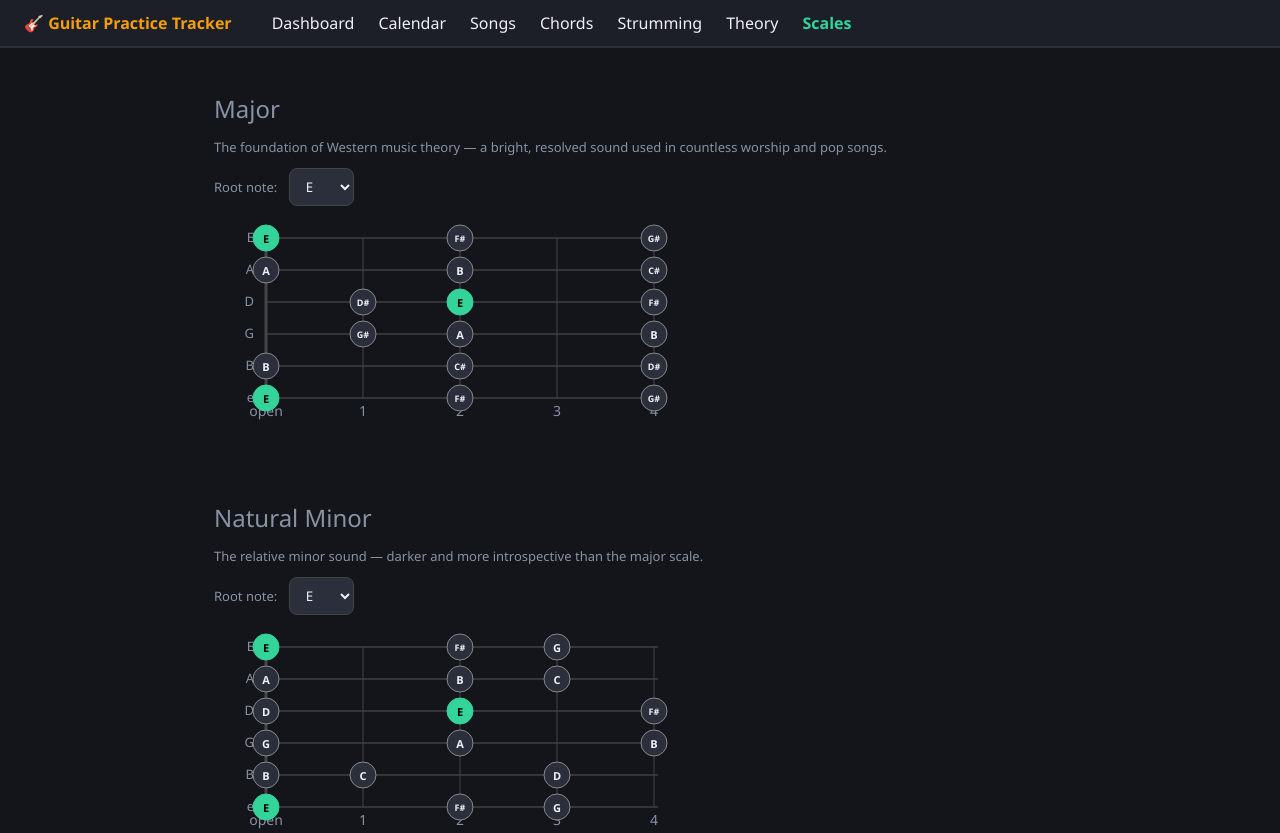
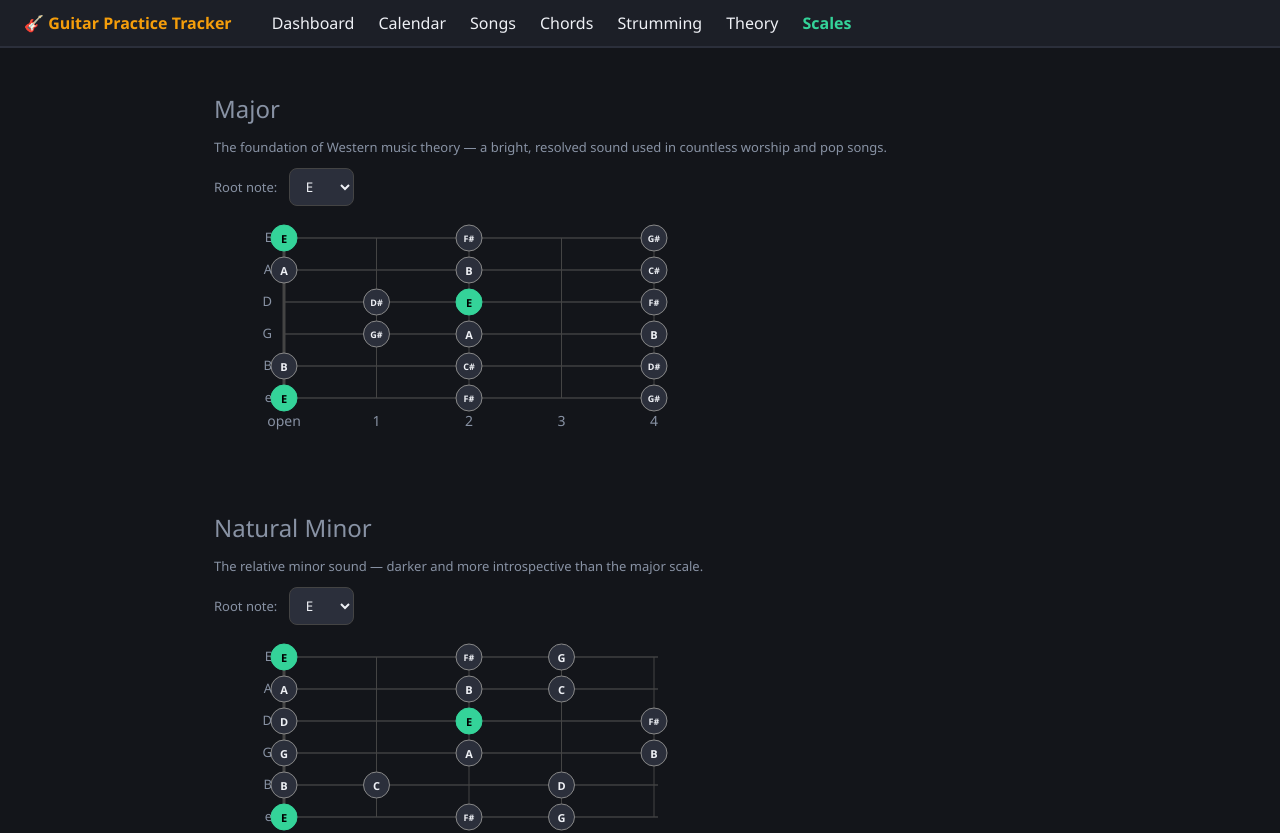
Before and after one commit to callmelazarus/guitar-learning-platform, a React (Vite) app: page /scales in a window 1280 px wide. Shown: the top 833 px of the page. Built offline with nearby package versions, Linux system fonts and the light colour scheme.

Commit message:
fix: increase margin spacing around scale diagram, bump to v0.2.1

```diff
--- a/package.json
+++ b/package.json
@@ -1,7 +1,7 @@
 {
   "name": "guitar-learning-platform",
   "private": true,
-  "version": "0.2.0",
+  "version": "0.2.1",
   "type": "module",
   "scripts": {
     "dev": "vite",
--- a/src/components/ScaleBoxDiagram.jsx
+++ b/src/components/ScaleBoxDiagram.jsx
@@ -4,7 +4,7 @@ import { buildScaleBox, rootFret } from '../utils/scaleFrets'
 const STRINGS = ['E', 'A', 'D', 'G', 'B', 'e']
 const FRETS = 5
 const W = 440, H = 180
-const padL = 52, padT = 20
+const padL = 70, padT = 20
 const strH = (H - padT) / 5
 const fretW = (W - padL) / (FRETS - 1)
 
@@ -14,12 +14,12 @@ export default function ScaleBoxDiagram({ scaleId, root }) {
   const startFret = rootFret(root)
 
   return (
-    <svg width={W + 20} height={H + 30}>
+    <svg width={W + 20} height={H + 40}>
       {STRINGS.map((s, i) => (
         <text key={s} x={padL - 12} y={padT + i * strH + 4} textAnchor="end" fontSize={13} fill="var(--text-muted)">{s}</text>
       ))}
       {Array.from({ length: FRETS }, (_, i) => (
-        <text key={i} x={padL + i * fretW} y={H + 18} textAnchor="middle" fontSize={14} fill="var(--text-muted)">
+        <text key={i} x={padL + i * fretW} y={H + 28} textAnchor="middle" fontSize={14} fill="var(--text-muted)">
           {startFret + i === 0 ? 'open' : startFret + i}
         </text>
       ))}
```
